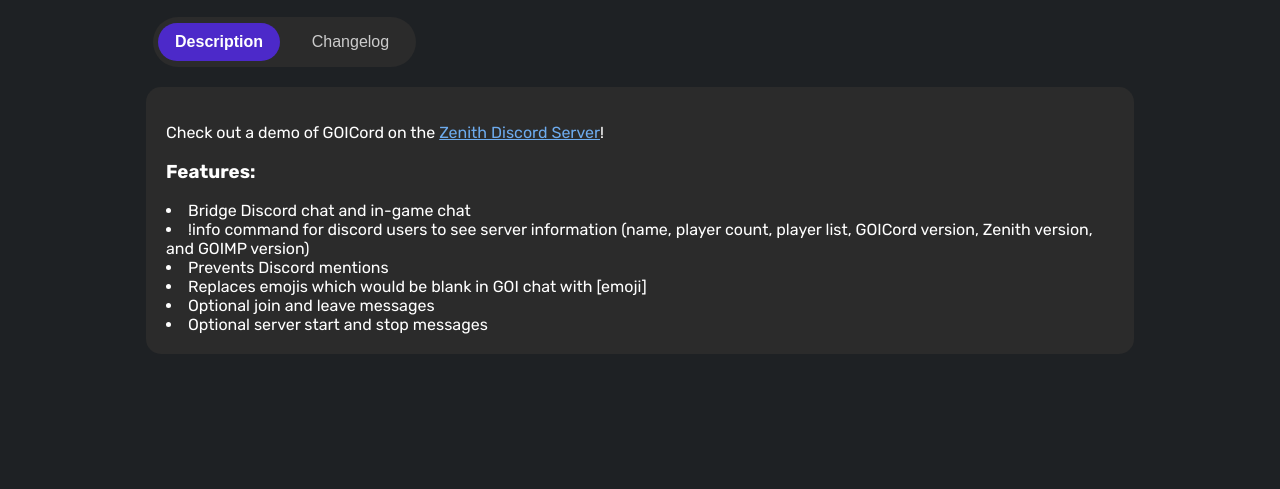
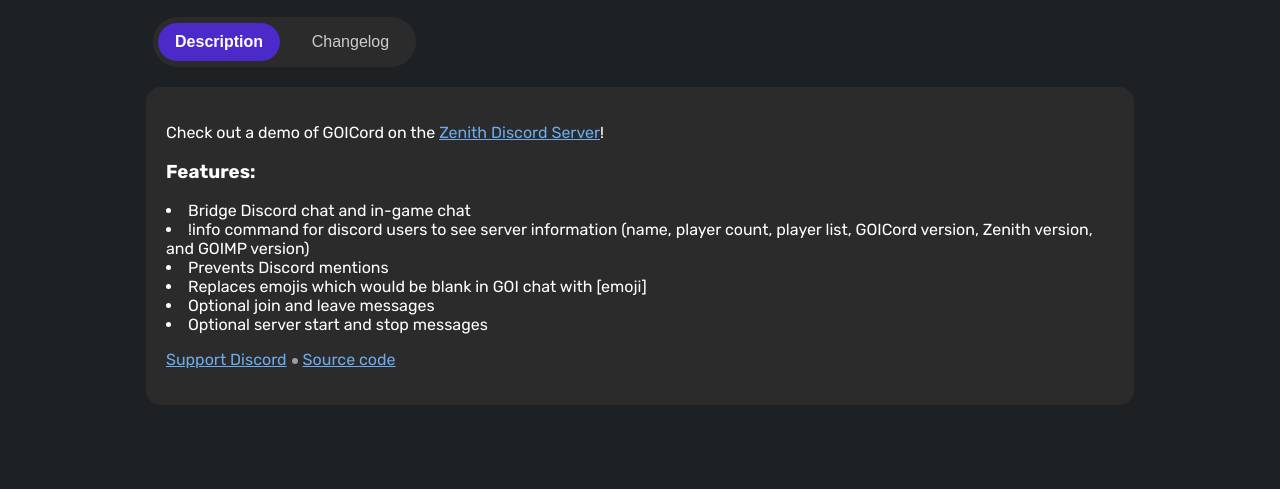
Before and after one commit to luckycdev/Zenith-Website, a plain HTML site: page plugins/GOICord/index.html in a window 1280 px wide. Shown: the part 245-734 px from the top of the page. Drawn offline with Linux system fonts and the light colour scheme; no server answers.

Commit message:
add more info to tutorials, src & disc on plugins

```diff
--- a/index.css
+++ b/index.css
@@ -436,3 +436,14 @@
     cursor: pointer;
     text-decoration: underline;
 }
+
+.socialsdivider {
+    width: 6px;
+    height: 6px;
+    border-radius: 50%;
+    background-color: rgb(156, 156, 156);
+    display: inline-block;
+    margin-bottom: 1.5px;
+    margin-left: 5px;
+    margin-right: 5px;
+}
--- a/plugins/GOICord/index.html
+++ b/plugins/GOICord/index.html
@@ -101,6 +101,7 @@
   <li>Optional join and leave messages</li>
   <li>Optional server start and stop messages</li>
 
+  <p><a class="links" href="https://discord.gg/r4dD6RjCvq" target="_blank">Support Discord</a><span class="socialsdivider"></span><a class="links" href="https://github.com/luckycdev/Zenith-Plugins/tree/main/GOICord" target="_blank">Source code</a></p>
 </div>
 
 <div id="changelogcontent" style="display:none;">
```
Also changed, not shown: plugins/AntiDuplicatePlayers/index.html (+2 -0 lines), plugins/ChatAlerts/index.html (+2 -0 lines), plugins/ChatManager/index.html (+2 -0 lines), plugins/FinishAnnouncements/index.html (+1 -0 lines), plugins/WelcomeMessage/index.html (+2 -0 lines), tutorials/plugins/index.html (+2 -3 lines).
